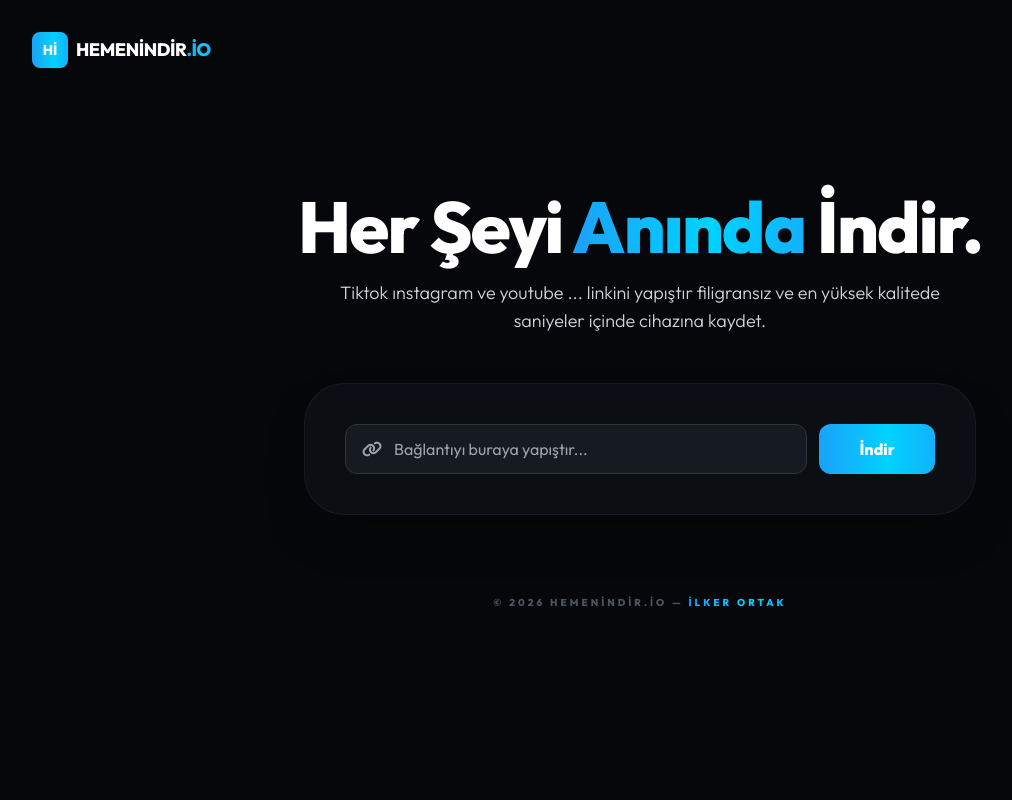
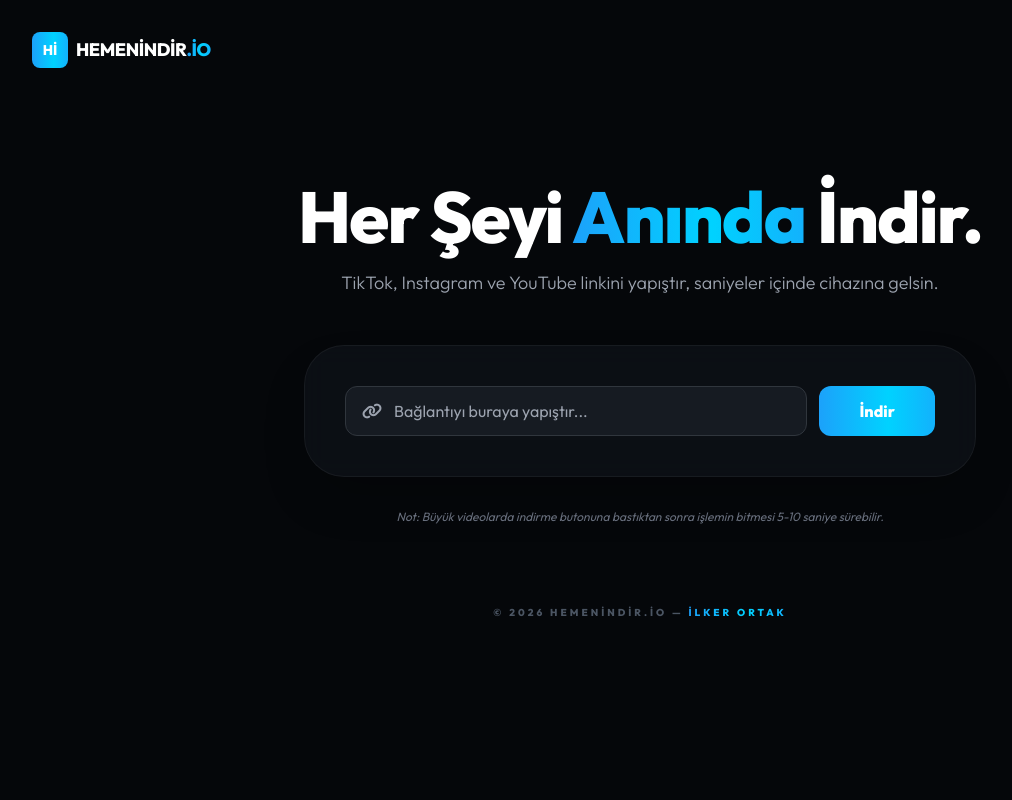
Before and after one commit to ilkerortak/video-downloader, a Flask app: page / in a window 1280 px wide. Shown: the whole page, without its empty margins (0-1012 px from the left). Run offline with Flask 3, Linux system fonts and the light colour scheme; some libraries are stand-ins or nearby versions.

Commit message:
Update index.html

```diff
--- a/templates/index.html
+++ b/templates/index.html
@@ -14,50 +14,43 @@
         .rgb-bg { background: var(--rgb-gradient); background-size: 200% auto; animation: shine 3s linear infinite; }
         .rgb-border:focus-within { border-image: var(--rgb-gradient) 1; box-shadow: 0 0 15px rgba(47, 129, 247, 0.4); }
         @keyframes shine { to { background-position: 200% center; } }
-        .description-text { color: #d1d5db; }
         .glass-panel { background: rgba(13, 17, 23, 0.85); border: 1px solid rgba(255, 255, 255, 0.05); backdrop-filter: blur(12px); }
     </style>
 </head>
-<body class="min-h-screen flex flex-col items-center justify-center px-4">
+<body class="min-h-screen flex flex-col items-center justify-center px-4 text-center">
 
     <div class="absolute top-8 left-8 flex items-center gap-2">
         <div class="w-9 h-9 rounded-lg rgb-bg flex items-center justify-center font-bold text-white text-sm">Hİ</div>
         <span class="text-lg font-bold tracking-tight uppercase">HEMENİNDİR<span class="rgb-text">.io</span></span>
     </div>
 
-    <main class="w-full max-w-4xl flex flex-col items-center">
-        <h1 class="text-5xl md:text-7xl font-extrabold text-center mb-4 tracking-tight">
+    <main class="w-full max-w-4xl">
+        <h1 class="text-5xl md:text-7xl font-extrabold mb-4 tracking-tight">
             Her Şeyi <span class="rgb-text">Anında</span> İndir.
         </h1>
-        <p class="description-text text-center mb-12 text-lg max-w-2xl font-light">
-            Tiktok ınstagram ve youtube ... linkini yapıştır filigransız ve en yüksek kalitede saniyeler içinde cihazına kaydet.
+        <p class="text-gray-400 text-lg mb-12 font-light">
+            TikTok, Instagram ve YouTube linkini yapıştır, saniyeler içinde cihazına gelsin.
         </p>
 
-        <div class="glass-panel w-full max-w-2xl rounded-[2.5rem] p-8 md:p-10 shadow-2xl">
+        <div class="glass-panel w-full max-w-2xl mx-auto rounded-[2.5rem] p-8 md:p-10 shadow-2xl">
             <form method="POST" action="/" class="flex flex-col md:flex-row gap-3">
                 <div class="bg-[#161b22] border border-[#30363d] rounded-xl flex-grow flex items-center px-4 py-3 rgb-border">
                     <i class="fa-solid fa-link text-gray-400 mr-3"></i>
                     <input type="url" name="url" placeholder="Bağlantıyı buraya yapıştır..." required class="bg-transparent w-full outline-none text-white">
                 </div>
-                <button type="submit" class="rgb-bg px-10 py-3 font-bold text-white rounded-xl hover:scale-105 transition-all">İndir</button>
+                <button type="submit" class="rgb-bg px-10 py-3 font-bold text-white rounded-xl hover:scale-105 transition-all">
+                    İndir
+                </button>
             </form>
+
+            {% if error %}
+            <p class="mt-4 text-red-500 text-sm font-semibold">{{ error }}</p>
+            {% endif %}
         </div>
 
-        {% if video_info %}
-        <div class="glass-panel w-full max-w-2xl mt-8 rounded-2xl p-10 border border-blue-500/20 text-center">
-            {% if video_info.error %}
-                <i class="fas fa-triangle-exclamation text-red-500 text-4xl mb-4"></i>
-                <p class="text-red-400">Bu video geçici olarak korunuyor. Lütfen başka bir link deneyin.</p>
-            {% else %}
-                <span class="text-[10px] font-black uppercase tracking-widest rgb-text border border-blue-500/20 px-2 py-1 rounded">VİDEO ÇÖZÜLDÜ</span>
-                <h2 class="text-2xl font-bold mt-4 mb-8 italic text-gray-200">İndirme İşlemi Hazır!</h2>
-                <a href="/download_tunnel?url={{ video_info.url | urlencode }}"
-                   class="rgb-bg inline-block px-16 py-5 font-extrabold text-lg rounded-xl shadow-lg shadow-blue-500/30 hover:scale-105 transition-all">
-                   <i class="fa-solid fa-cloud-arrow-down mr-2"></i> CİHAZA KAYDET
-                </a>
-            {% endif %}
+        <div class="mt-8 text-xs text-gray-500 italic">
+            Not: Büyük videolarda indirme butonuna bastıktan sonra işlemin bitmesi 5-10 saniye sürebilir.
         </div>
-        {% endif %}
     </main>
 
     <footer class="mt-20 text-gray-600 text-[10px] font-bold uppercase tracking-[0.3em]">
```
